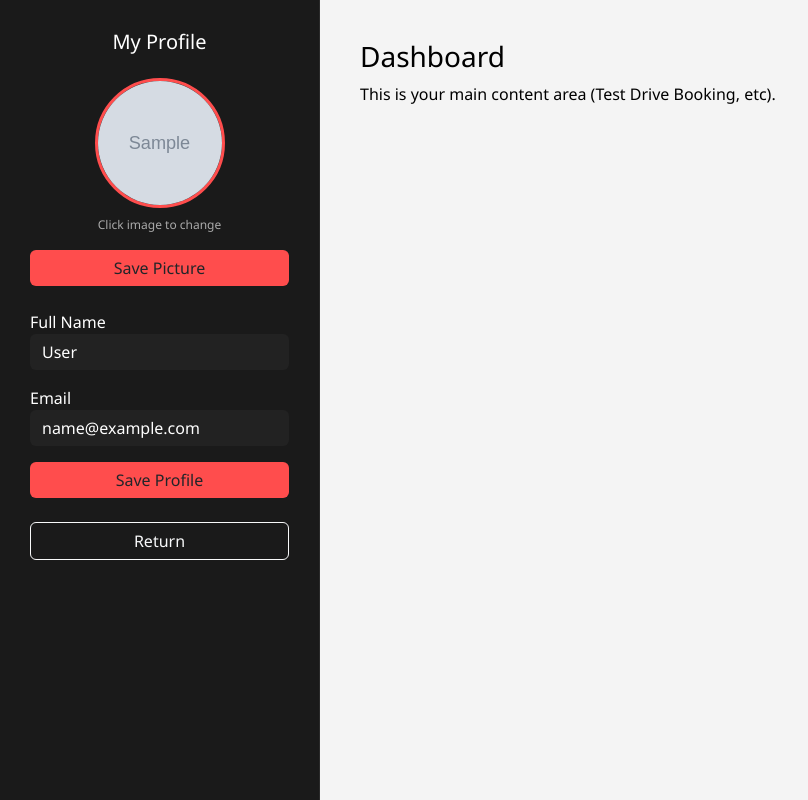
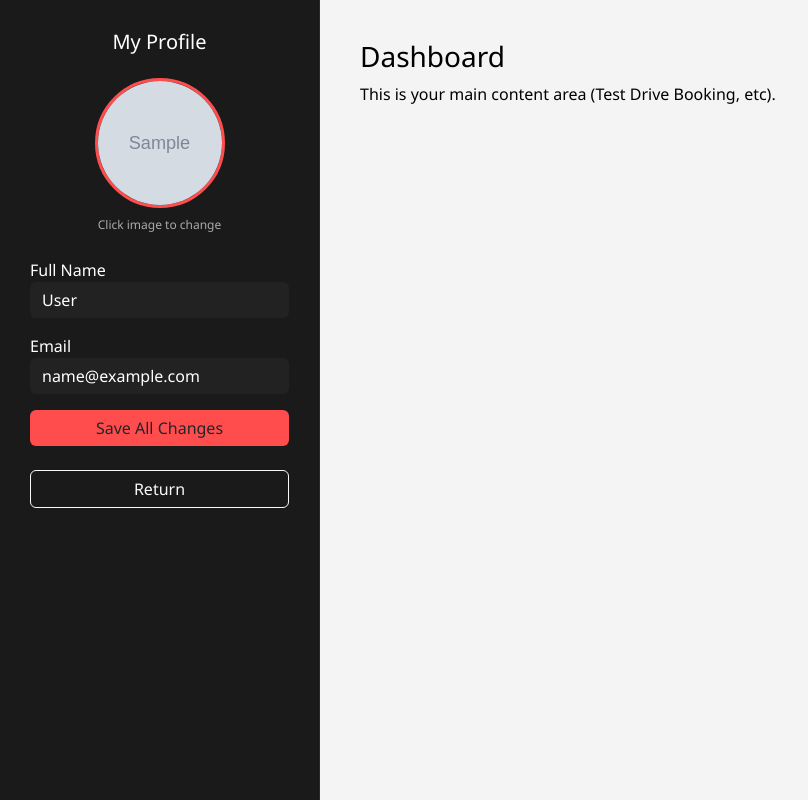
Before and after one commit to ShnMndz/CTMOTORS-ENHANCED-WEB, a PHP site: page /users/profile.php in a window 1280 px wide. Shown: the whole page, without its empty margins (0-808 px from the left). Run offline with PHP 8.4, Linux system fonts and the light colour scheme; the visitor is signed in with stand-in values (Sample User, id 1); tables that the repository leaves empty or names only in its code hold one stand-in row (values such as "Sample post"); grey boxes marked "Sample" are stand-in pictures.

Commit message:
profile update fixx

```diff
--- a/web/users/profile.php
+++ b/web/users/profile.php
@@ -15,26 +15,26 @@ $stmt->bind_param("i", $id);
 $stmt->execute();
 $user = $stmt->get_result()->fetch_assoc();
 
-/* UPDATE PROFILE (NAME + EMAIL) */
-if (isset($_POST['save_profile'])) {
+/* SAVE ALL */
+if (isset($_POST['save_all'])) {
 
     $fullname = trim($_POST['fullname']);
     $email = trim($_POST['email']);
 
+    $updated = false;
+
+    // CHECK NAME + EMAIL CHANGES
+    if ($fullname !== $user['fullname'] || $email !== $user['email']) {
+
         if (!empty($fullname) && !empty($email)) {
-
             $update = $conn->prepare("UPDATE users SET fullname=?, email=? WHERE id=?");
             $update->bind_param("ssi", $fullname, $email, $id);
             $update->execute();
-
-        header("Location: profile.php");
-        exit();
+            $updated = true;
         }
     }
 
-/* UPDATE PROFILE PICTURE */
-if (isset($_POST['save_pic'])) {
-
+    // CHECK IMAGE CHANGE
     if (!empty($_FILES['profile_pic']['name'])) {
 
         $fileName = time() . "_" . basename($_FILES['profile_pic']['name']);
@@ -43,9 +43,7 @@ if (isset($_POST['save_pic'])) {
         $allowed = ['jpg','jpeg','png'];
         $ext = strtolower(pathinfo($fileName, PATHINFO_EXTENSION));
 
-        if (!in_array($ext, $allowed)) {
-            die("Only JPG, JPEG, PNG allowed.");
-        }
+        if (in_array($ext, $allowed)) {
 
             if (move_uploaded_file($_FILES['profile_pic']['tmp_name'], $target)) {
 
@@ -58,10 +56,28 @@ if (isset($_POST['save_pic'])) {
                 $update->bind_param("si", $fileName, $id);
                 $update->execute();
 
+                $updated = true;
+            }
+
+        } else {
+            $_SESSION['message'] = "Invalid image format (JPG, JPEG, PNG only).";
+            $_SESSION['type'] = "danger";
             header("Location: profile.php");
             exit();
         }
     }
+
+    // FINAL MESSAGE
+    if ($updated) {
+        $_SESSION['message'] = "Profile updated successfully!";
+        $_SESSION['type'] = "success";
+    } else {
+        $_SESSION['message'] = "No changes made.";
+        $_SESSION['type'] = "warning";
+    }
+
+    header("Location: profile.php");
+    exit();
 }
 ?>
 
@@ -80,7 +96,6 @@ body{
     font-family:'Segoe UI', sans-serif;
 }
 
-/* SIDEBAR */
 .sidebar{
     background:#1a1a1a;
     min-height:100vh;
@@ -88,7 +103,6 @@ body{
     border-right:1px solid #2a2a2a;
 }
 
-/* PROFILE */
 .profile-pic{
     width:130px;
     height:130px;
@@ -103,7 +117,6 @@ body{
     transform:scale(1.05);
 }
 
-/* INPUT */
 .form-control{
     background:#222;
     border:none;
@@ -115,7 +128,6 @@ body{
     color:#fff;
 }
 
-/* BUTTON */
 .btn-save{
     background:#ff4d4d;
     border:none;
@@ -125,7 +137,6 @@ body{
     background:#e60023;
 }
 
-/* CONTENT */
 .content{
     background:#f4f4f4;
     color:#000;
@@ -150,9 +161,23 @@ body{
 
     <h5 class="mb-4 text-center">My Profile</h5>
 
-    <!-- PROFILE PIC FORM -->
-    <form method="POST" enctype="multipart/form-data" class="text-center mb-4">
+    <!-- ALERT MESSAGE -->
+    <?php if (isset($_SESSION['message'])): ?>
+        <div class="alert alert-<?= $_SESSION['type'] ?> alert-dismissible fade show" role="alert">
+            <?= $_SESSION['message']; ?>
+            <button type="button" class="btn-close" data-bs-dismiss="alert"></button>
+        </div>
+        <?php
+        unset($_SESSION['message']);
+        unset($_SESSION['type']);
+        ?>
+    <?php endif; ?>
 
+    <!-- FORM -->
+    <form method="POST" enctype="multipart/form-data">
+
+        <!-- PROFILE PIC -->
+        <div class="text-center mb-4">
             <label for="fileInput">
                 <img id="preview"
                      src="../uploads/<?= $user['profile_pic'] ?: 'default.png' ?>"
@@ -160,17 +185,10 @@ body{
             </label>
 
             <input type="file" name="profile_pic" id="fileInput" hidden>
+            <div class="small-text">Click image to change</div>
+        </div>
 
-        <div class="small-text">Click image to change</div>
-
-        <button type="submit" name="save_pic" class="btn btn-save mt-3 w-100">
-            Save Picture
-        </button>
-    </form>
-
-    <!-- PROFILE INFO FORM -->
-    <form method="POST">
-
+        <!-- INFO -->
         <label>Full Name</label>
         <input type="text" name="fullname" class="form-control mb-3"
                value="<?= htmlspecialchars($user['fullname']) ?>" required>
@@ -179,8 +197,8 @@ body{
         <input type="email" name="email" class="form-control mb-3"
                value="<?= htmlspecialchars($user['email']) ?>" required>
 
-        <button type="submit" name="save_profile" class="btn btn-save w-100">
-            Save Profile
+        <button type="submit" name="save_all" class="btn btn-save w-100">
+            Save All Changes
         </button>
 
     </form>
@@ -191,19 +209,20 @@ body{
 
 </div>
 
-<!-- MAIN CONTENT -->
+<!-- CONTENT -->
 <div class="col-md-9 content">
-
     <h3>Dashboard</h3>
     <p>This is your main content area (Test Drive Booking, etc).</p>
-
 </div>
 
 </div>
 </div>
 
+<!-- JS -->
+<script src="https://cdn.jsdelivr.net/npm/bootstrap@5.3.2/dist/js/bootstrap.bundle.min.js"></script>
+
 <script>
-/* IMAGE PREVIEW */
+// IMAGE PREVIEW
 document.getElementById("fileInput").addEventListener("change", function(event){
     const file = event.target.files[0];
 
@@ -217,6 +236,15 @@ document.getElementById("fileInput").addEventListener("change", function(event){
         reader.readAsDataURL(file);
     }
 });
+
+// AUTO HIDE ALERT
+setTimeout(() => {
+    let alert = document.querySelector('.alert');
+    if(alert){
+        alert.classList.remove('show');
+        alert.classList.add('fade');
+    }
+}, 3000);
 </script>
 
 </body>
```
Also changed, not shown: web/uploads/1776405774_1775016847_Screenshot 2026-02-23 174329.png (deleted), web/uploads/1776649789_contactus.png (added). Lines whose indentation alone changed are shown as unchanged.
